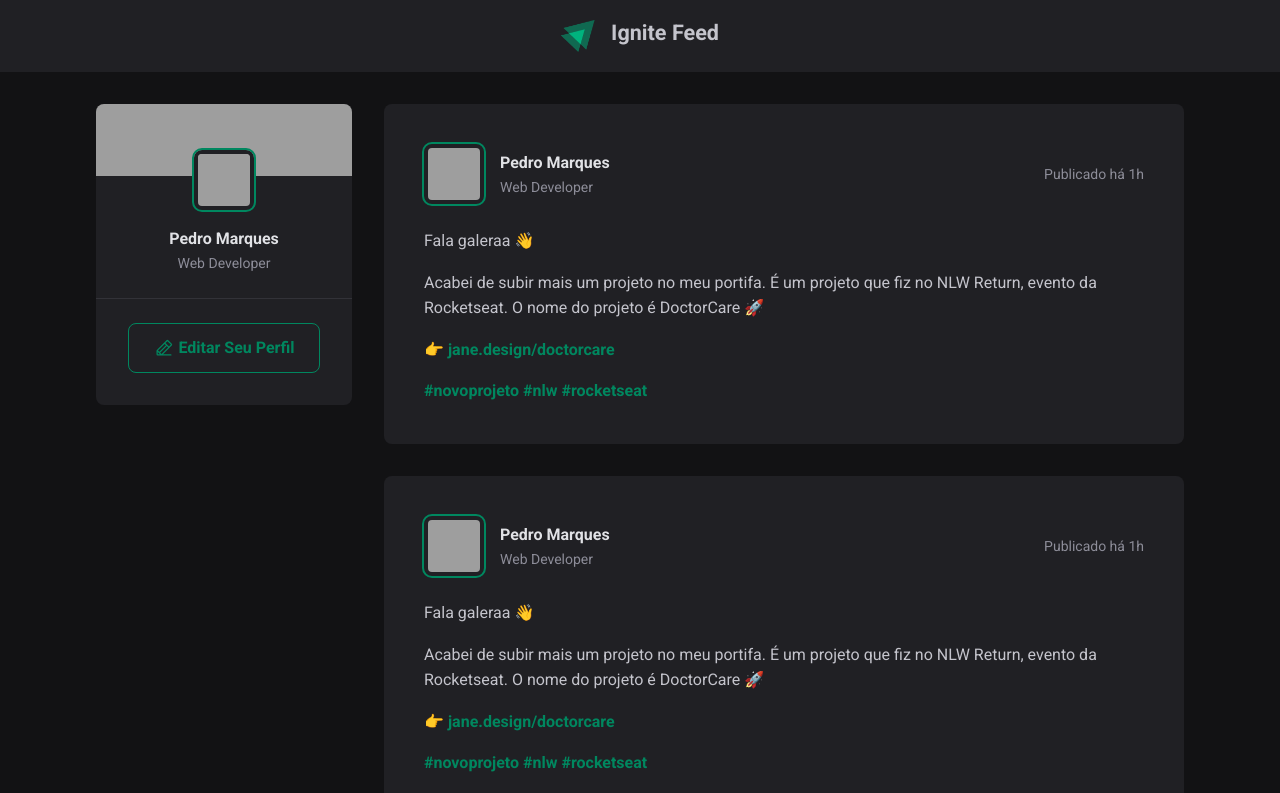
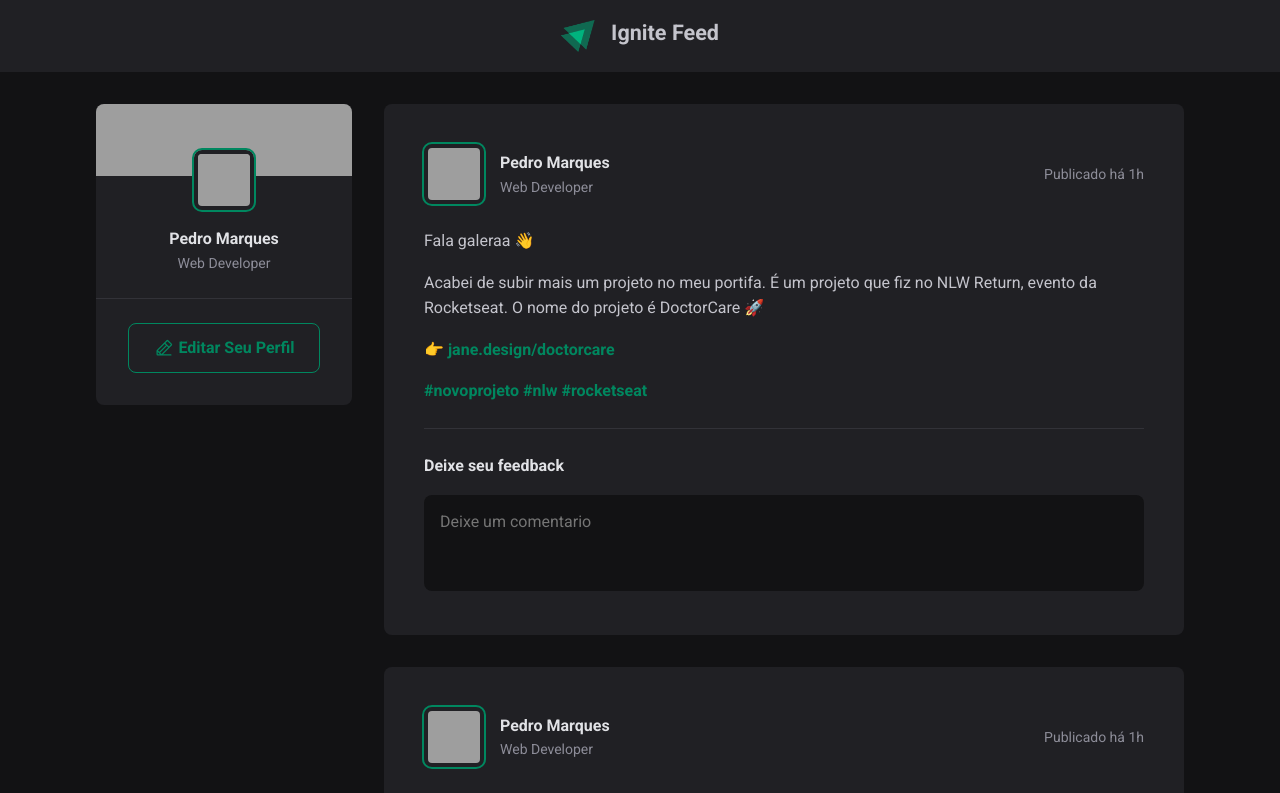
Before and after one commit to PedroMarquesN/igniteFeedRocketSeat, a React (Vite) app: page / in a window 1280 px wide. Shown: the top 793 px of the page. Built offline with nearby package versions, Linux system fonts and the light colour scheme; grey boxes are pictures that could not be loaded.

Commit message:
Style : Finish componente POST

```diff
--- a/src/components/Post.module.css
+++ b/src/components/Post.module.css
@@ -64,3 +64,57 @@
     color: var(--gray-400);
     line-height: 1.6;
 }
+
+
+.commentForm {
+    width: 100%;
+    margin-top: 1.5rem;
+    padding-top: 1.5rem;
+    border-top: 1px solid var(--gray-600);
+}
+
+.commentForm > strong {
+    line-height: 1.6;
+    color: var(--gray-100);
+}
+.commentForm textarea {
+    width: 100%;
+    background: var(--gray-900);
+    border: 0;
+    resize: none;
+    height: 6rem;
+    padding: 1rem;
+    border-radius: 8px;
+    color: var(--gray-100);
+    line-height: 1.4;
+    margin-top: 1rem;
+
+}
+.commentForm footer {
+    visibility: hidden;
+    max-height: 0;
+}
+
+.commentForm:focus-within footer{
+    visibility: visible;
+    max-height: none;
+}
+.commentForm button[type=submit]{
+    padding: 1rem 1.5rem;
+    margin-top: 1rem;
+    border-radius: 8px;
+    border: 0;
+    background: var(--green-500);
+    color: var(--white);
+    font-weight: bold;
+    cursor: pointer;
+    transition: background-color 1s;
+
+
+
+}
+
+.commentForm button[type=submit]:hover {
+    background: var(--green-300);
+
+}
--- a/src/components/Post.tsx
+++ b/src/components/Post.tsx
@@ -27,8 +27,17 @@
                     <p> 👉{' '}<a href="#"> jane.design/doctorcare</a></p>
 
                     <p> <a href="#"> #novoprojeto #nlw #rocketseat</a> </p>
+            </div>
 
-            </div>
+            <form className={styles.commentForm}>
+                <strong>Deixe seu feedback</strong>
+
+                <textarea placeholder="Deixe um comentario" />
+                <footer>
+                    <button type="submit">Comentar</button>
+                </footer>
+
+            </form>
         </article>
     )
 }
--- a/src/global.css
+++ b/src/global.css
@@ -11,7 +11,10 @@
     --green-300: #00B37E;
     --green-500: #00875f;
 }
-
+:focus {
+    outline: transparent;
+    box-shadow: 0 0 0 2px var(--green-500);
+}
 
 
 * {
```
